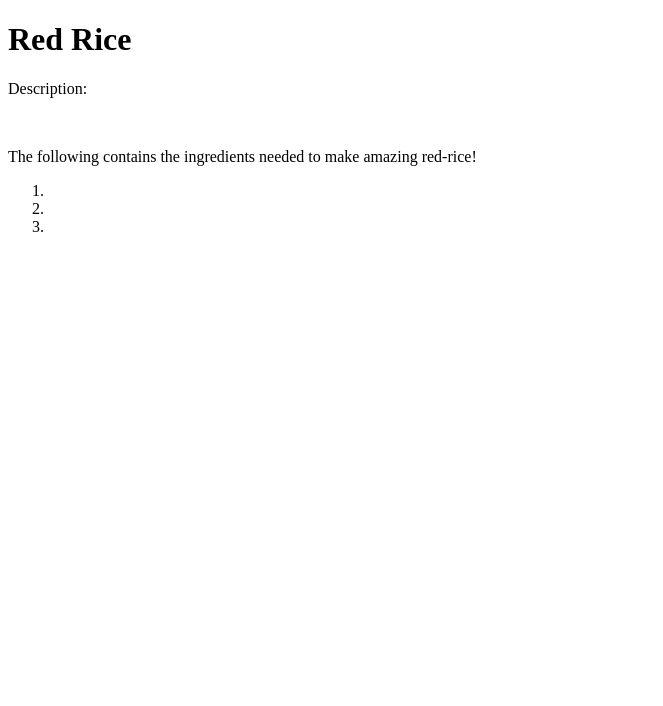
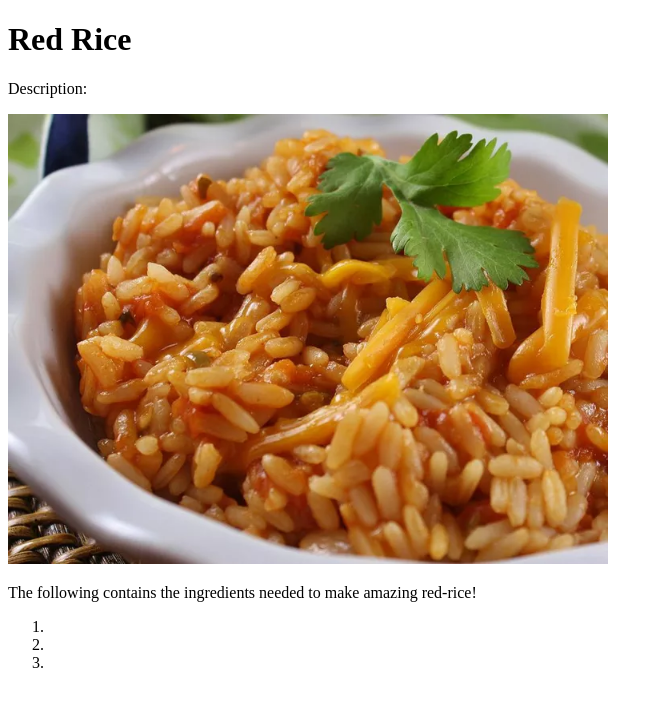
Before and after one commit to Alex-Cruz-Valencia/odin-recipe-project, a plain HTML site: page recipes/red-rice.html in a window 1280 px wide. Shown: the whole page, without its empty margins (0-663 px from the left). Drawn offline with Linux system fonts and the light colour scheme.

Commit message:
Insert appropriate image into red-rice.html

```diff
--- a/recipes/red-rice.html
+++ b/recipes/red-rice.html
@@ -8,7 +8,7 @@
   <body>
     <h1>Red Rice</h1>
     <p>Description:</p>
-    <img src="" />
+    <img src="../images/red-rice.webp" alt="image of red rice" width="600px" />
 
     <p>
       The following contains the ingredients needed to make amazing red-rice!
```
